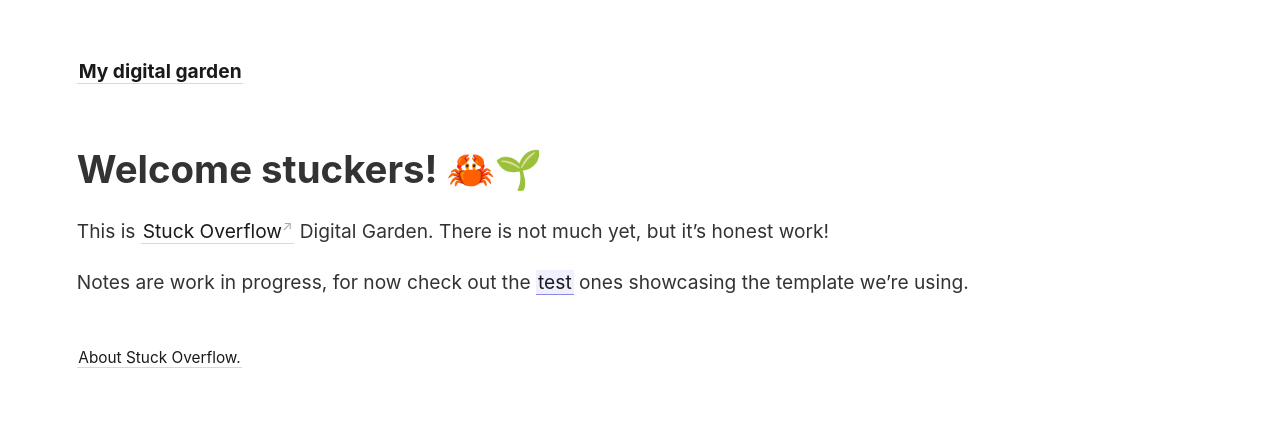
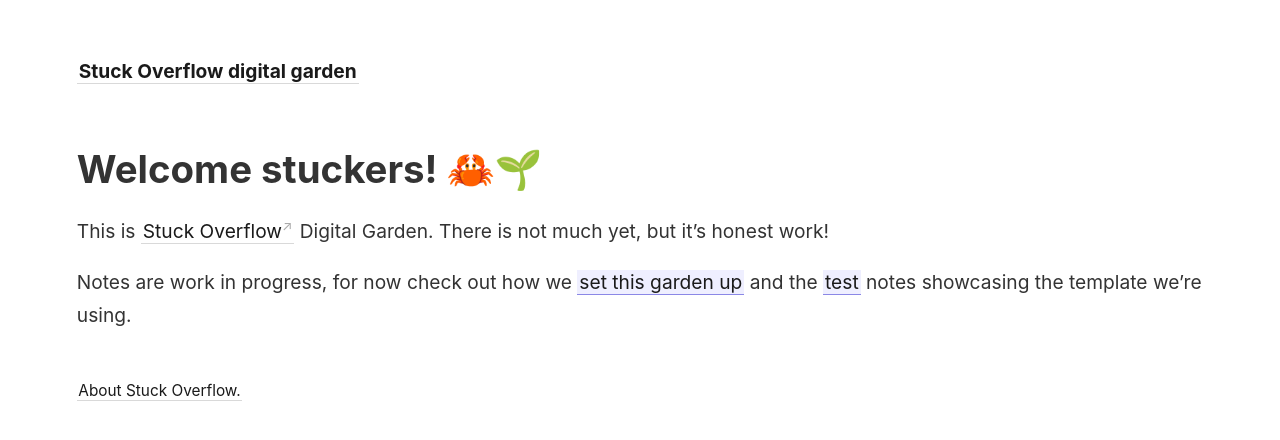
Before and after one commit to stuck-overflow/stuck-overflow.github.io, a Jekyll site: the page built from _pages/index.md, in a window 1280 px wide. Shown: the top 440 px of the page. Built offline with Jekyll 4.4.1, drawn with Linux system fonts in a browser that asks for light colours.

Commit message:
Add a note about our digital garden setup.

```diff
--- a/_config.yml
+++ b/_config.yml
@@ -1,4 +1,4 @@
-title:               My digital garden
+title:               Stuck Overflow digital garden
 include:             ['_pages']
 exclude:             ['_includes/notes_graph.json']
 # You may need to change the base URL depending on your deploy configuration.
--- a/_pages/index.md
+++ b/_pages/index.md
@@ -10,5 +10,7 @@
 This is [Stuck Overflow](https://twitch.tv/stuck_overflow) Digital Garden.
 There is not much yet, but it's honest work!
 
-Notes are work in progress, for now check out the [[Your first note|test]] ones
-showcasing the template we're using.
+Notes are work in progress, for now check out how we
+[[Digital garden setup|set this garden up]] and the
+[[Your first note|test]] notes showcasing the template
+we're using.
```
Also changed, not shown: _notes/digital-garden-setup.md (added, +87 -0 lines).
